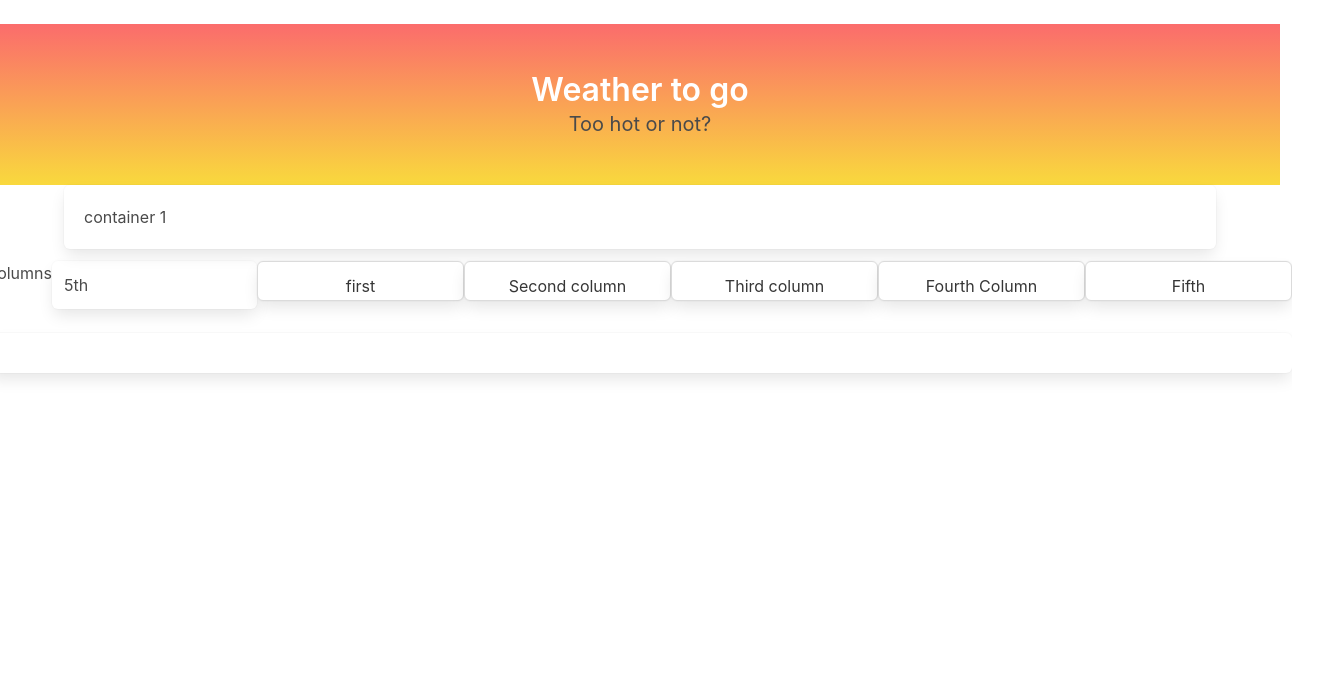
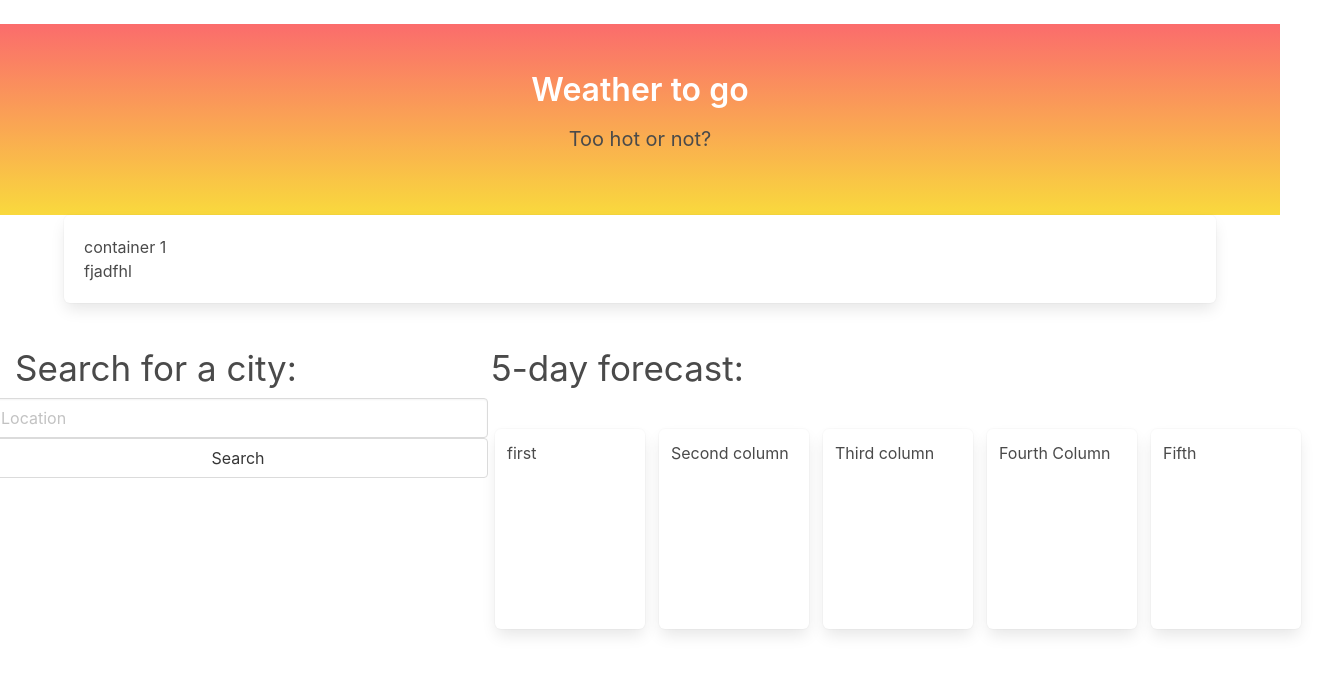
Before and after one commit to Jelu113/go.maybe.no, a plain HTML site: page Index.html in a window 1280 px wide. Shown: the whole page, 1320 px wide, since content can reach past the window. Drawn offline with nearby package versions, Linux system fonts and the light colour scheme.

Commit message:
Fixed layout

```diff
--- a/Index.html
+++ b/Index.html
@@ -20,33 +20,57 @@
             </h2>
         </div>
     </header>
+
     <div class="container box"> container 1
+        <p> fjadfhl</p>
+    </div>
+    <div class="is-flex h2heading">
+        <!-- <section>
+        <h2>Search for a city:</h2>
+    </section> -->
 
     </div>
-
     <!-- <div class="container"> container 2
         <div class="columns is-flex">columns
             <div class="column box">column -->
-            <div class="columns is-flex"> columns
-                <div class=" column box is-flex"> 5th</div>
+    <div class="border1 is-flex rows">
+        <div class="border2">
+            <section>
+                <h2>Search for a city:</h2>
+            </section>
+            <section class="columns is-flex search">
+                <input class="column input" type="text" placeholder="Location">
+                <button class="button sbutton">Search</button>
+            </section>
+        </div>
+        <div class="border is-flex">
 
-                    <div class="column box button">
+            <div class="is-flex fiveday">
+                <section class="fiveday is-flex">
+                    <div>
+                        <section class="is-flex">
+                            <h2>5-day forecast:</h2>
+                        </section>
+                        <div class="column fiveday is-flex">
+                            <div class="column box five">
                                 first
                             </div>
-                    <div class="column box button">
+                            <div class="column box five">
                                 Second column
                             </div>
-                    <div class="column box button">
+                            <div class="column box five">
                                 Third column
                             </div>
-                    <div class="column box button"> Fourth Column</div>
-                    <div class="column box button"> Fifth</div>
-
+                            <div class="column box five">
+                                Fourth Column
                             </div>
-                    <div class="columns is-flex box">
-
+                            <div class="column box five">
+                                Fifth
                             </div>
                         </div>
+                    </div>
+            </div>
+            </section>
         </div>
     </div>
 </body>
--- a/style.css
+++ b/style.css
@@ -9,11 +9,52 @@
 }
 
 .subtitle {
-    display:flex;
+    display: flex;
     justify-content: center;
 }
 
 .columns {
-    display:flex;
+    display: flex;
     align-content: center;
 }
+.five {
+    /* justify-content: space-around; */
+    width: 150px;
+    height: 200px;
+    margin:7px;
+}
+
+.search {
+    flex-direction: column;
+    width: 500px;
+    justify-content: center;
+
+}
+
+h2 {
+    font-size: 35px;
+    padding:15px;
+}
+
+ .fiveday{
+    display: column;
+    justify-content: space-around;
+}
+
+ .border {
+     /* border: solid 2px black; */
+    /* width: 900px;
+    height: 350px; */
+    flex-direction: column;
+    justify-content: space-around;
+}
+
+.h2heading {
+    flex-direction: row;
+    justify-content: space-around;
+}
+
+.rows {
+   flex-direction: row;
+   justify-content: space-around;
+}
```
Lines whose indentation alone changed are shown as unchanged.
